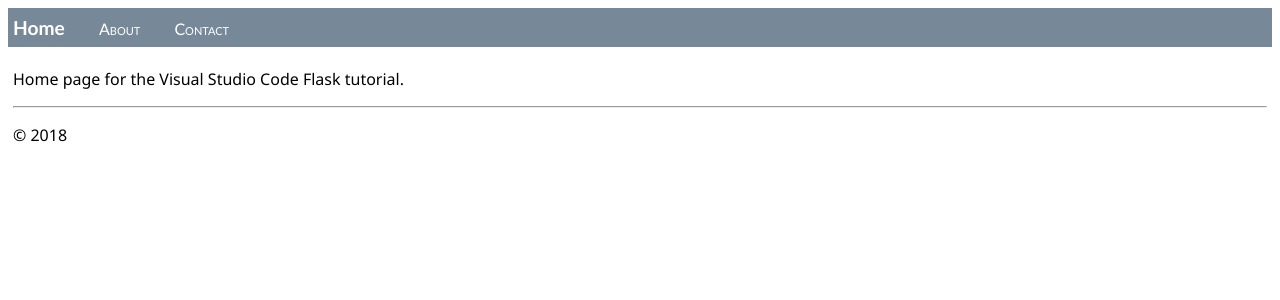
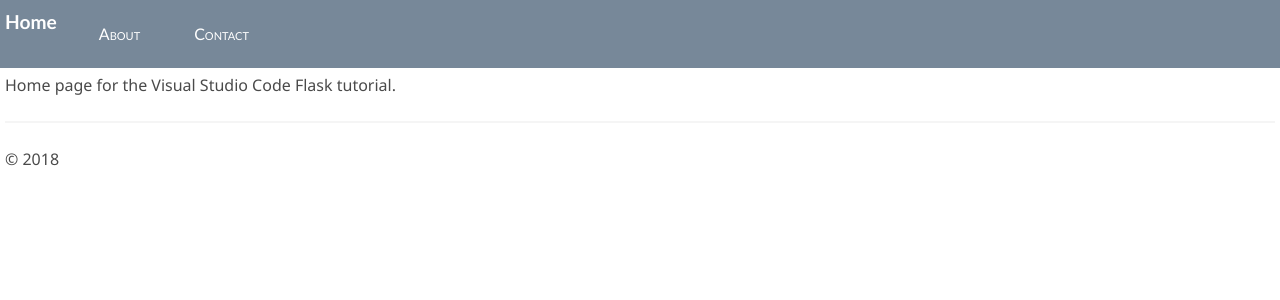
Before and after one commit to tiffanymatthe/picture-spotify, a Flask app: page / in a window 1280 px wide. Shown: the top 300 px of the page. Run offline with Flask 2, Linux system fonts and the light colour scheme.

Commit message:
Add bulma.css framework.

```diff
--- a/web_app/static/site.css
+++ b/web_app/static/site.css
@@ -1,3 +1,5 @@
+@import "https://cdn.jsdelivr.net/npm/bulma@0.9.1/css/bulma.min.css";
+
 .message {
     font-weight: 600;
     color: blue;
--- a/web_app/templates/layout.html
+++ b/web_app/templates/layout.html
@@ -2,6 +2,7 @@
 <html>
     <head>
         <meta charset="utf-8" />
+        <meta name="viewport" content="width=device-width, initial-scale=1">
         <title>{% block title %}{% endblock %}</title>
         <link rel="stylesheet" type="text/css" href="{{ url_for('static', filename='site.css')}}" />
     </head>
```
